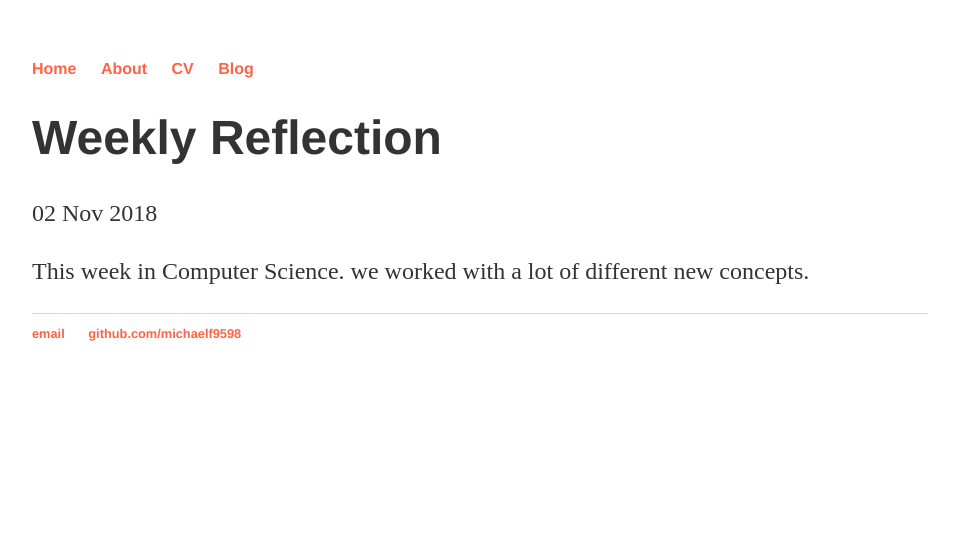
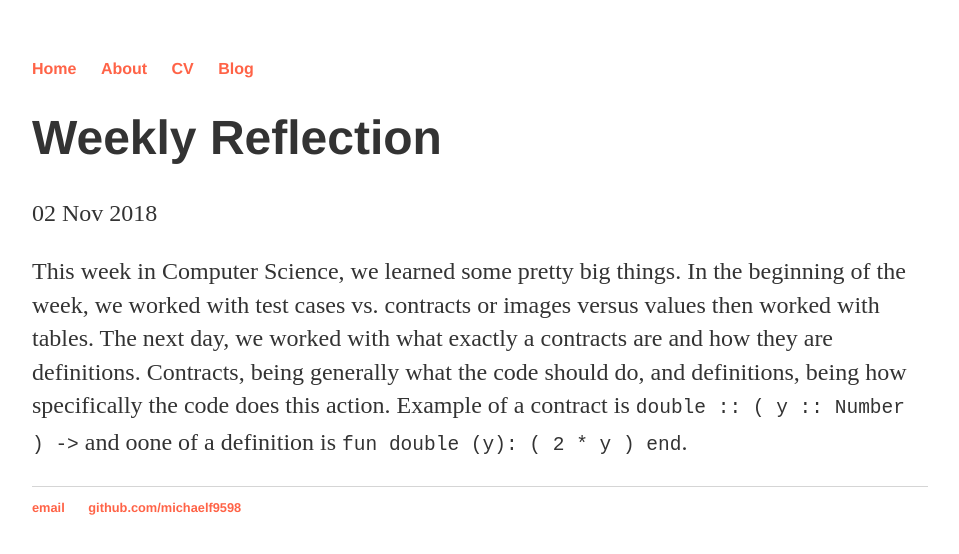
Before and after one commit to michaelf9598/michaelf9598.github.io, a Jekyll site: the page built from _posts/2018-11-2-Contracts-vs-Definitions.md, in a window 1280 px wide. Shown: the top 554 px of the page, without its empty margins (160-1119 px from the left). Built offline with Jekyll 4.4.1, drawn with Linux system fonts in a browser that asks for light colours.

Commit message:
Update 2018-11-2-Contracts-vs-Definitions.md

````diff
--- a/_posts/2018-11-2-Contracts-vs-Definitions.md
+++ b/_posts/2018-11-2-Contracts-vs-Definitions.md
@@ -4,4 +4,4 @@ title: "Weekly Reflection"
 date: 2018-11-2
 ---
 
-This week in Computer Science. we worked with a lot of different new concepts.
+This week in Computer Science, we learned some pretty big things. In the beginning of the week, we worked with test cases vs. contracts or images versus values then worked with tables. The next day, we worked with what exactly a contracts are and how they are definitions. Contracts, being generally what the code should do, and definitions, being how specifically the code does this action. Example of a contract is ```double :: ( y :: Number ) ->``` and oone of a definition is ```fun double (y): ( 2 * y ) end```.
````
